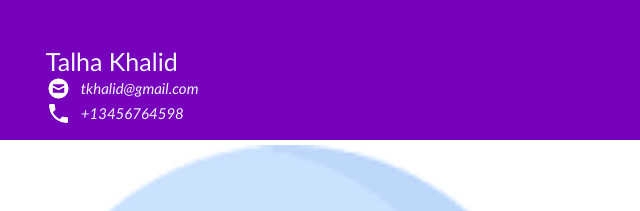
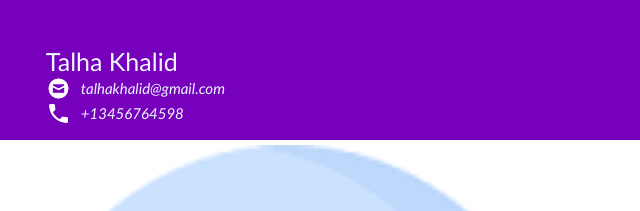
Before and after one commit to TalhaKhalid505/TechReview, a plain HTML site: page index.html in a window 1280 px wide. Shown: the top 211 px of the page, 0-640 px from the left. Drawn offline with Linux system fonts and the light colour scheme.

Commit message:
Updated index.html with latest content

```diff
--- a/index.html
+++ b/index.html
@@ -13,7 +13,7 @@
           Talha Khalid
           <div class="contact_info">
             <img src="html_finalprojimages/envelope.png" alt="https://icons8.com/icon/124377/circled-envelope"/>
-          tkhalid@gmail.com
+          talhakhalid@gmail.com
         </div>
         <div style="clear:both;"></div>
         <div class="contact_info">
@@ -85,6 +85,7 @@
           <p>3 years experience</p>
         </div>
         <!-- Add more skills here -->
+
 
 
       </div>
```
